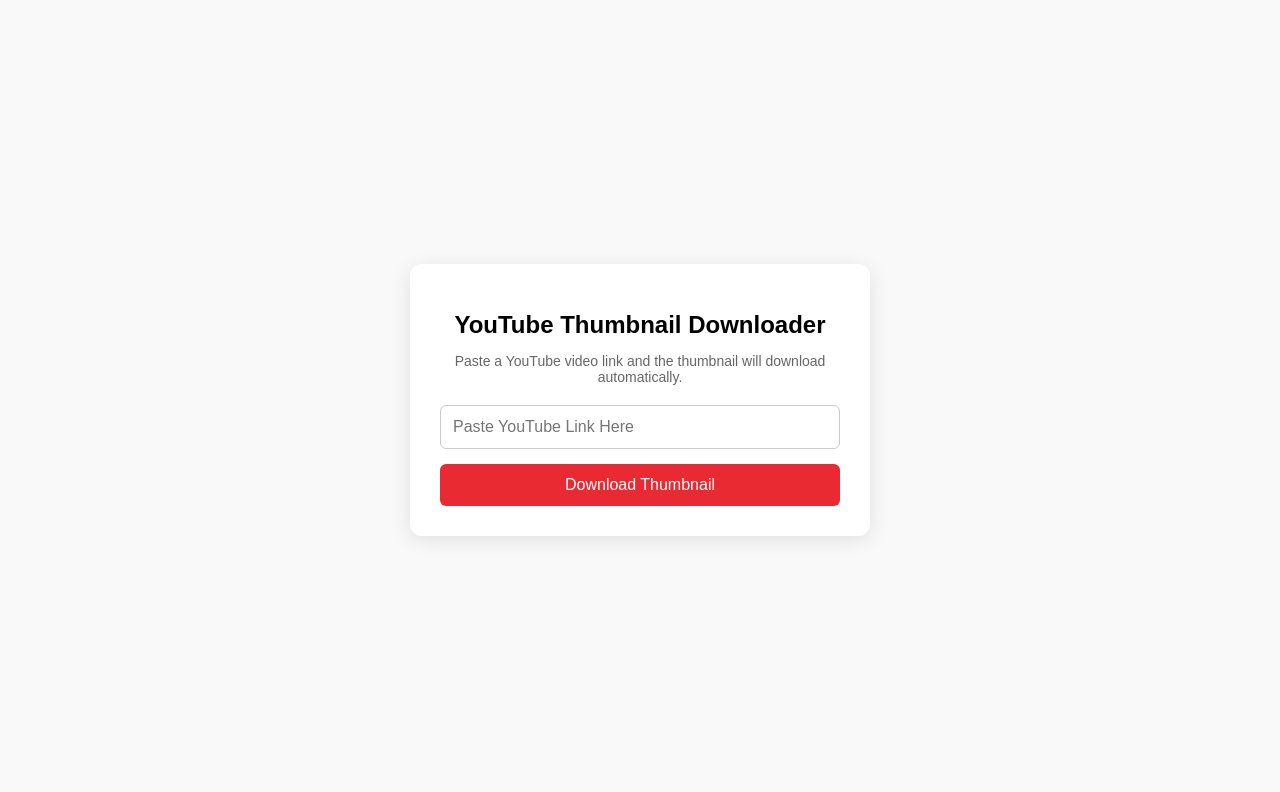
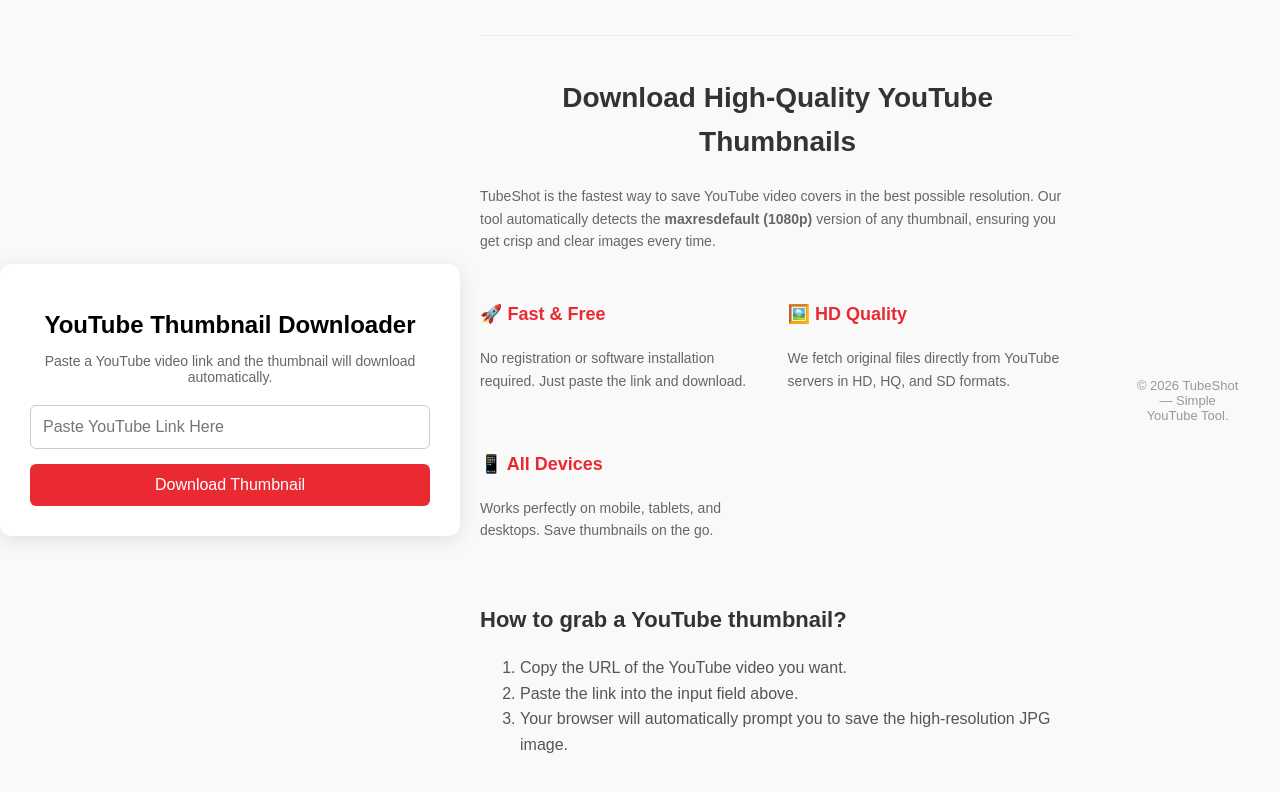
Before and after one commit to vaku0004/thumbnail, a plain HTML site: page index.html in a window 1280 px wide. Drawn offline with Linux system fonts and the light colour scheme.

Commit message:
adds section

```diff
--- a/index.html
+++ b/index.html
@@ -134,7 +134,38 @@
     <input type="text" id="youtube-link" placeholder="Paste YouTube Link Here" />
     <button onclick="downloadThumbnail()">Download Thumbnail</button>
   </div>
+<section style="max-width: 800px; margin: 50px auto; padding: 20px; font-family: Arial, sans-serif; color: #333; line-height: 1.6;">
+    <hr style="border: 0; border-top: 1px solid #eee; margin-bottom: 40px;">
 
+    <h2 style="font-size: 28px; text-align: center; margin-bottom: 20px;">Download High-Quality YouTube Thumbnails</h2>
+    <p>TubeShot is the fastest way to save YouTube video covers in the best possible resolution. Our tool automatically detects the <strong>maxresdefault (1080p)</strong> version of any thumbnail, ensuring you get crisp and clear images every time.</p>
+
+    <div style="display: grid; grid-template-columns: repeat(auto-fit, minmax(250px, 1fr)); gap: 20px; margin-top: 30px;">
+        <div>
+            <h3 style="font-size: 18px; color: #ea2a33;">🚀 Fast & Free</h3>
+            <p style="font-size: 14px; color: #666;">No registration or software installation required. Just paste the link and download.</p>
+        </div>
+        <div>
+            <h3 style="font-size: 18px; color: #ea2a33;">🖼️ HD Quality</h3>
+            <p style="font-size: 14px; color: #666;">We fetch original files directly from YouTube servers in HD, HQ, and SD formats.</p>
+        </div>
+        <div>
+            <h3 style="font-size: 18px; color: #ea2a33;">📱 All Devices</h3>
+            <p style="font-size: 14px; color: #666;">Works perfectly on mobile, tablets, and desktops. Save thumbnails on the go.</p>
+        </div>
+    </div>
+
+    <h2 style="font-size: 22px; margin-top: 40px;">How to grab a YouTube thumbnail?</h2>
+    <ol style="color: #555;">
+        <li>Copy the URL of the YouTube video you want.</li>
+        <li>Paste the link into the input field above.</li>
+        <li>Your browser will automatically prompt you to save the high-resolution JPG image.</li>
+    </ol>
+</section>
+
+<footer style="text-align: center; padding: 40px; color: #999; font-size: 13px;">
+    &copy; 2026 TubeShot — Simple YouTube Tool.
+</footer>
   <script>
     function extractVideoID(url) {
       try {
```
